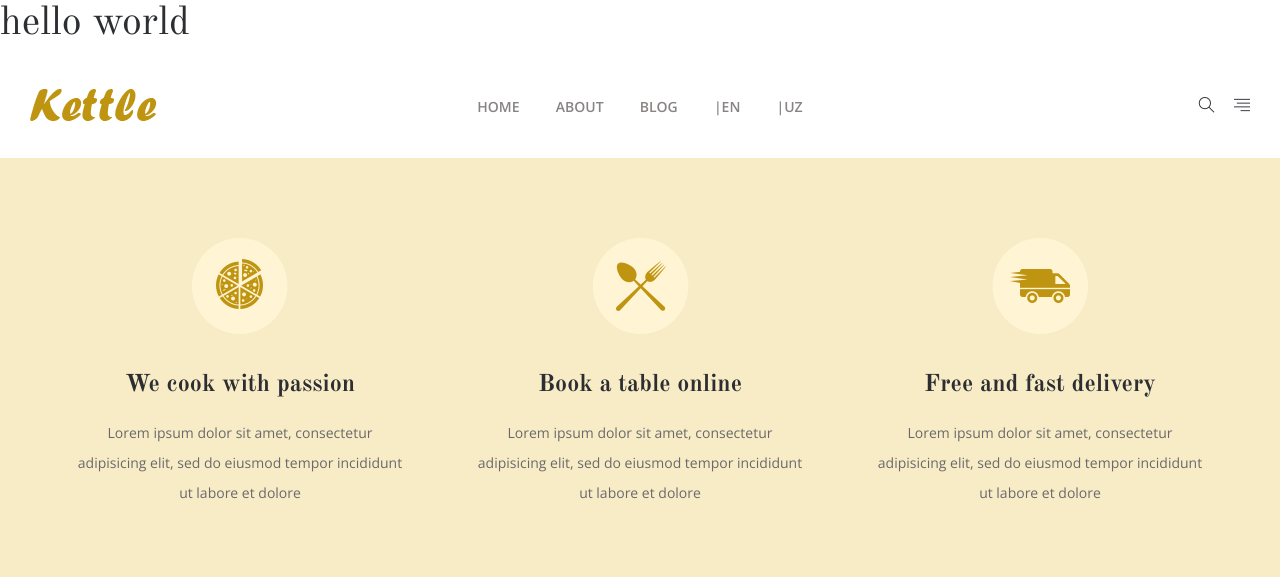
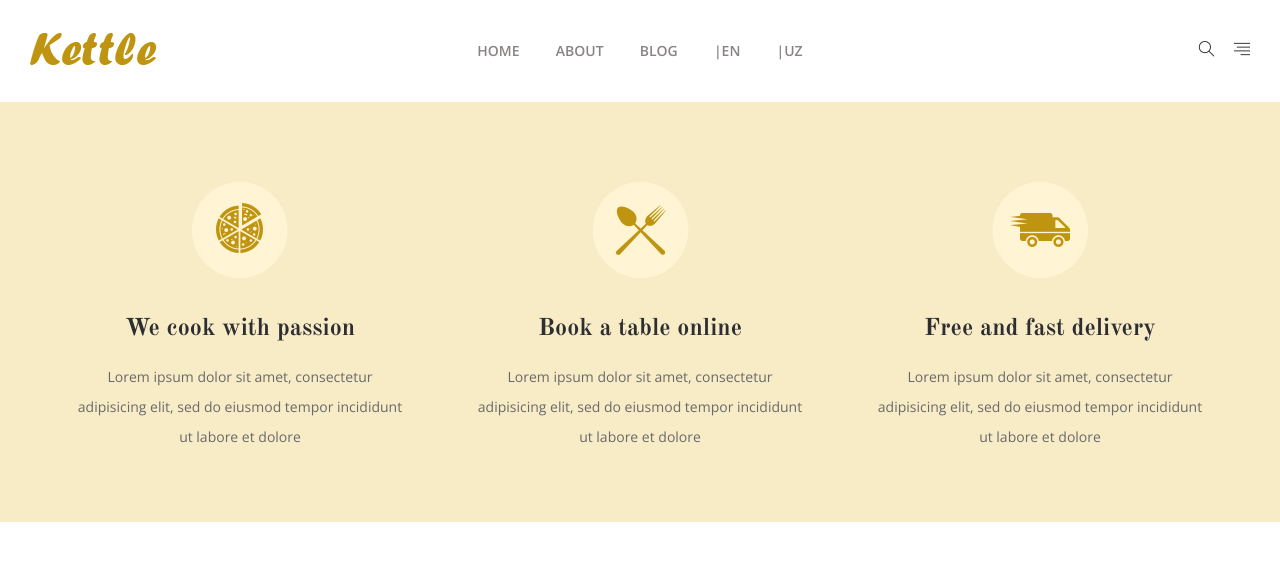
Before and after one commit to furiyamvp/Kettle-Restaurant, a Django app: page /en/blog/ in a window 1280 px wide. Shown: the top 577 px of the page. Run offline with Django 4.2, Linux system fonts and the light colour scheme; data comes from the database, SQL or seed files in the repository; some libraries are stand-ins or nearby versions.

Commit message:
oxirgi ozgarish

```diff
--- a/templates/layouts/header.html
+++ b/templates/layouts/header.html
@@ -1,8 +1,6 @@
 {% load static %}
 {% load i18n %}
 <header>
-<h1>hello world</h1>
-
     <div id="sticky-header" class="header-top-area header-2 pr-60 pl-60">
         <div class="container-fluid">
             <div class="row">
```
